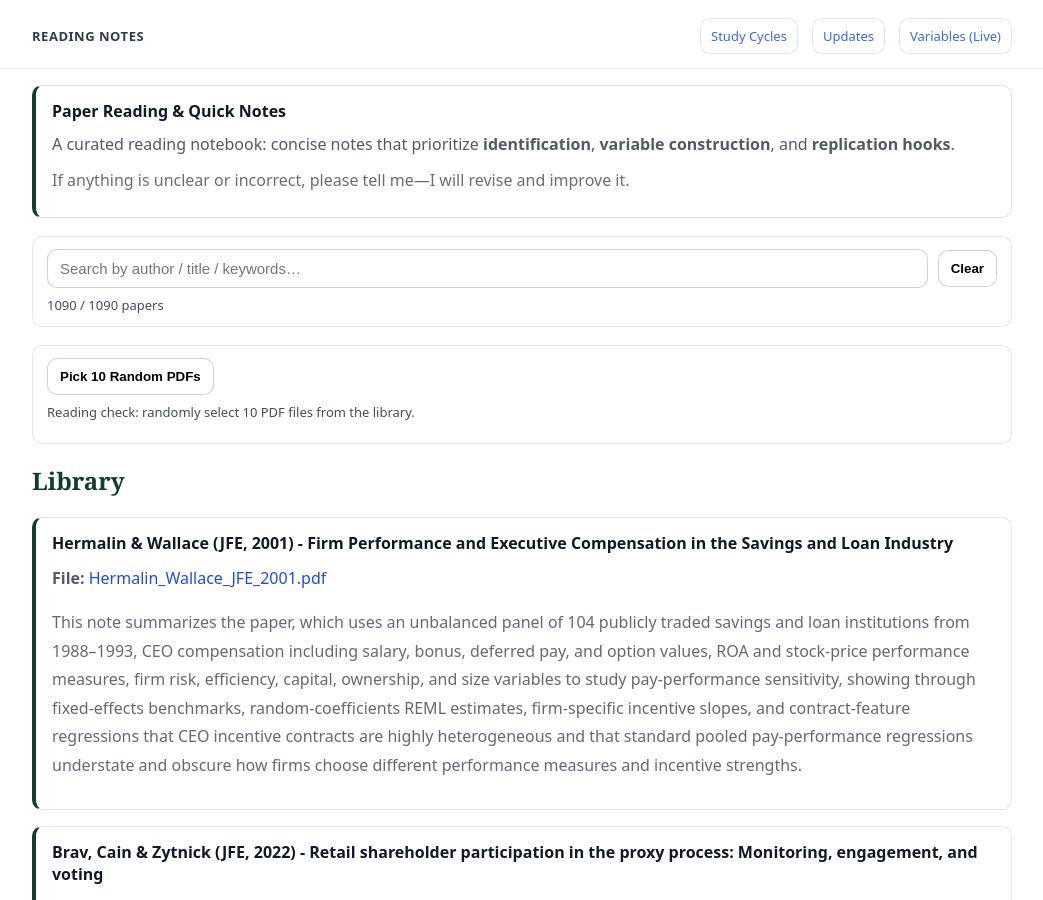
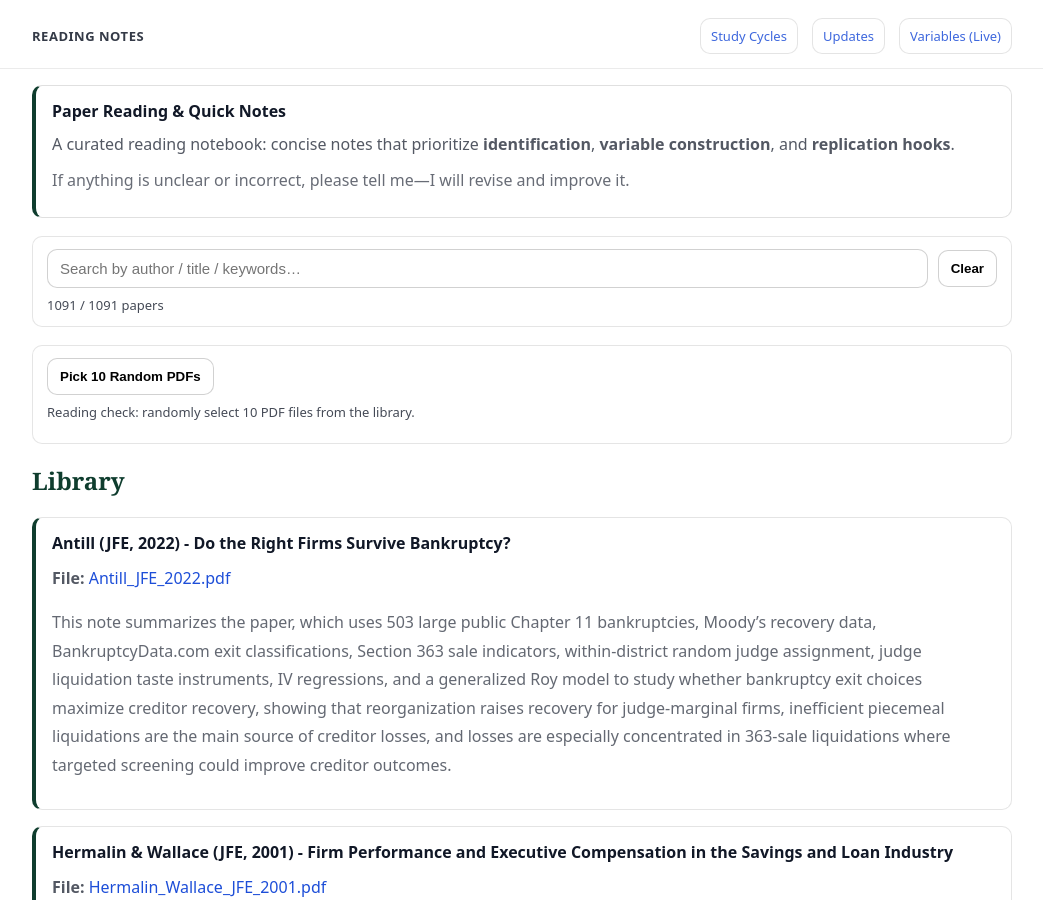
Before and after one commit to yaxinzn/study-archive, a Jekyll site: the page built from reading/index.md, in a window 1280 px wide and 900 px high. Shown: the whole window, without its empty margins (118-1161 px from the left). Built offline with Jekyll 4.4.1, drawn with Linux system fonts in a browser that asks for light colours.

Commit message:
Reading: add/update Antill_JFE_2022.pdf

```diff
--- a/_data/reading.yml
+++ b/_data/reading.yml
@@ -1,3 +1,7 @@
+- title: "Antill (JFE, 2022) - Do the Right Firms Survive Bankruptcy?"
+  file: "Antill_JFE_2022.pdf"
+  desc: "This note summarizes the paper, which uses 503 large public Chapter 11 bankruptcies, Moody’s recovery data, BankruptcyData.com exit classifications, Section 363 sale indicators, within-district random judge assignment, judge liquidation taste instruments, IV regressions, and a generalized Roy model to study whether bankruptcy exit choices maximize creditor recovery, showing that reorganization raises recovery for judge-marginal firms, inefficient piecemeal liquidations are the main source of creditor losses, and losses are especially concentrated in 363-sale liquidations where targeted screening could improve creditor outcomes."
+
 - title: "Hermalin & Wallace (JFE, 2001) - Firm Performance and Executive Compensation in the Savings and Loan Industry"
   file: "Hermalin_Wallace_JFE_2001.pdf"
   desc: "This note summarizes the paper, which uses an unbalanced panel of 104 publicly traded savings and loan institutions from 1988–1993, CEO compensation including salary, bonus, deferred pay, and option values, ROA and stock-price performance measures, firm risk, efficiency, capital, ownership, and size variables to study pay-performance sensitivity, showing through fixed-effects benchmarks, random-coefficients REML estimates, firm-specific incentive slopes, and contract-feature regressions that CEO incentive contracts are highly heterogeneous and that standard pooled pay-performance regressions understate and obscure how firms choose different performance measures and incentive strengths."
```
Also changed, not shown: 1 other file.
